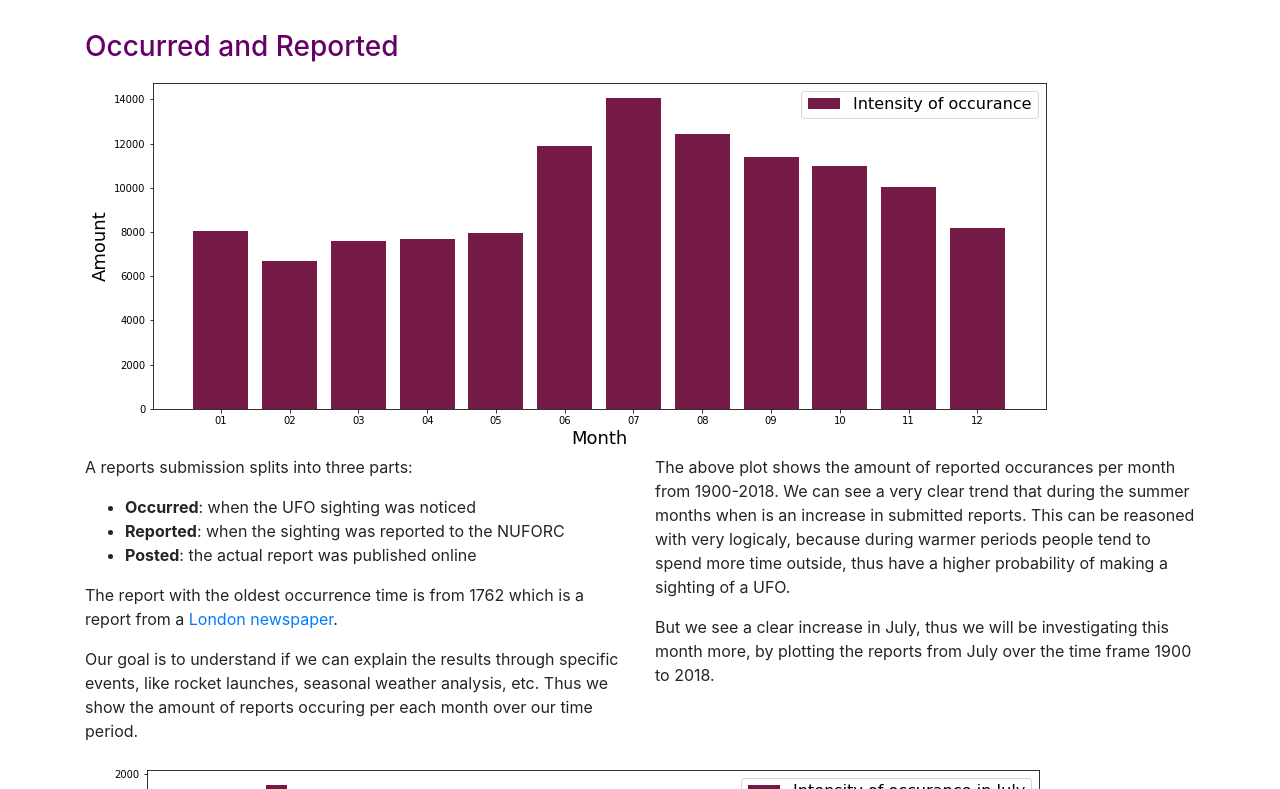
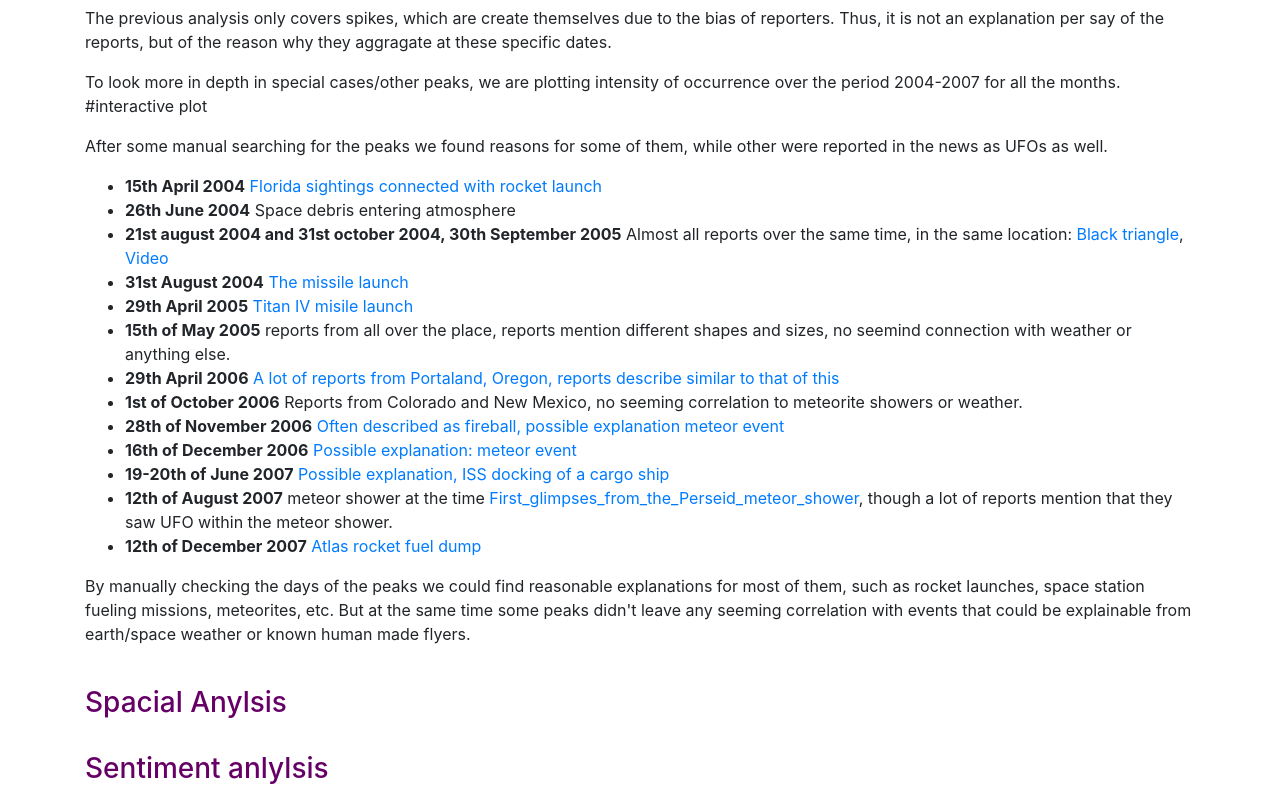
Before and after one commit to kiru/ada_project, a plain HTML site: page data_story/index.html in a window 1280 px wide. Shown: the part 1220-2009 px from the top of the page. Drawn offline with nearby package versions, Linux system fonts and the light colour scheme.

```diff
--- a/data_story/index.html
+++ b/data_story/index.html
@@ -137,150 +137,81 @@
         </div>
     </div>
 
-
     <div class="row">
         <div class="col">
-            <h3 class="title">Occurred and Reported</h3>
-
-            <div class="row justify-content-center">
-                <div class="col">
-                    <img src="img/over_month.png" class="img-fluid">
-                </div>
-            </div>
-
-            <div class="row">
-                <div class="col">
-                    <p>A reports submission splits into three parts:
-                    <ul>
-                        <li><b>Occurred</b>: when the UFO sighting was noticed</li>
-                        <li><b>Reported</b>: when the sighting was reported to the NUFORC</li>
-                        <li><b>Posted</b>: the actual report was published online</li>
-                    </ul>
-
-                    <p> The report with the oldest occurrence time is from 1762 which is a report from a <a
-                            href="http://www.nuforc.org/webreports/050/S50113.html">London newspaper</a>.
-                    </p>
-                    <p>Our goal is to understand if we can explain the results through specific events, like rocket
-                        launches, seasonal weather analysis, etc. Thus we show the amount of reports occuring per each
-                        month
-                        over our time period.
-                    </p>
-                </div>
-
-                <div class="col">
-                    <p>The above plot shows the amount of reported occurances per month from 1900-2018. We can see a
-                        very clear
-                        trend that during the summer months when is an increase in submitted reports. This can be
-                        reasoned
-                        with very logicaly, because during warmer periods people tend to spend more time outside, thus
-                        have
-                        a higher probability of making a sighting of a UFO.
-                    </p>
-                    <p>But we see a clear increase in July, thus we will be investigating this month more, by plotting
-                        the
-                        reports from July over the time frame 1900 to 2018.
-                    </p>
-                </div>
-            </div>
-        </div>
-    </div>
-
-    <div class="row">
-        <div class="col">
-            <img src="img/july.png" alt="" class="img-fluid">
-
-            <p> Now, here things start to become very interesting. We can quite obviously see an increase for the
-                4th of July, as a lot of sightings might be connected with the fireworks in the US.
-            </p>
-
-            <p> Though, another very clear increase is on the 15th of July, but after a google query, no specific
-                occurance in the month of July was found. Thus, an investigation of the 15th of July over the years
-                occurs. What is more interesting, is that the increase on the 15th day of the month can be seen
-                across multiple months. </p>
-            </p>
-            <img src="img/12month.png" alt="" class="img-fluid">
-
-
-            <p> We can see a very clear trend across all months, that during the 15th day of the month there is a
-                sudden increase in occured reportings of UFOs. Also, in most months there is a peak on the first day
-                of the month and in some on the last one. And in some months there are also other peaks, which most
-                of the time can be explained due to holidays, such as the 4th of July of New Years Eve, when
-                fireworks are very prevalent. </p>
-
-            <p> To get a better understanding of the peaks that occur in the middle of the month, we will plot the
-                time between the Occurrence and Reporting of the sighting over days of the month.
-            </p>
-            <img src="img/boxplot.png" alt="" class="img-fluid">
-
-            <p>
-                We see that we have some suspicious dates, where the mean is higher than for the other ones, these
-                days fall on 'round' numbers, thus we propose that these dates are artificially inflated. In other
-                words, UFO reporters which submit their reports after a longer time will have a bias towards round
-                dates, which has been shown in previous research as well. {ref: Huttenlocher (1990)}
-            </p>
-
-            <p>
-                To check this further we will do Kolmogorov-Smirnov test on these dates to see if their empirical
-                distribution matches the distribution of the other dates. From the test we got a p-value &lt; 0.05,
-                thus we can reject the null hypothesis, meaning, that they are not of the same distribution. This
-                further means, that reporters have a certain bias towards round dates after a long time between the
-                occurance of the sighting and the reporting itself.
-            </p>
-            <h2 class="title">Other spikes</h3>
-                <p>The previous analysis only covers spikes, which are create themselves
-                    due to the bias of reporters. Thus, it is not an explanation per say
-                    of the reports, but of the reason why they aggragate at these specific dates.</p>
-
-                <p>
-                    To look more in depth in special cases/other peaks, we are plotting
-                    intensity of occurrence over the period 2004-2007 for all the months.
-
-                    #interactive plot
-                </p>
+            <p>The previous analysis only covers spikes, which are create themselves due to the bias of reporters. Thus,
+                it is not an explanation per say of the reports, but of the reason why they aggragate at these specific
+                dates.</p>
+            <p> To look more in depth in special cases/other peaks, we are plotting intensity of occurrence over the
+                period 2004-2007 for all the months. #interactive plot </p>
 
             <p> After some manual searching for the peaks we found reasons for some
                 of them, while other were reported in the news as UFOs as well.
+            <ul>
 
-                    15th April 2004, Florida sightings connected with rocket launch
-                    https://en.wikipedia.org/wiki/List_of_Atlas_launches_(2000%E2%80%932009)
-
-                    26th June 2004, space debris entering atmosphere
-
-                    21st august 2004 and 31st october 2004, 30th September 2005,
-                    https://www.youtube.com/watch?v=UE_hpI5K8fY, almost all reports over the same time, in the same
-                    location https://en.wikipedia.org/wiki/Black_triangle_(UFO)
-
-                    31st August 2004, the missile launch
-                    https://www.space.com/299-mystery-cloud-appears-eastern-canada.html
-
-                    29th of April 2005, titan IV misile launch https://en.wikipedia.org/wiki/Titan_IV
-
-                    15th of May 2005, reports from all over the place, reports
-                    mention different shapes and sizes, no seemind connection with
-                    weather or anything else.
-
-                    29th April 2006, a lot of reports from Portaland, Oregon, reports
-                    describe similar to that of this https://en.wikipedia.org/wiki/Black_triangle_(UFO)
-
-                    1st of October 2006, reports from Colorado and New Mexico, no
-                    seeming correlation to meteorite showers or weather.
-
-                    28th of November 2006, often described as fireball, possible
-                    explanation meteor event https://www.amsmeteors.org/members/imo_view/event/2006/448
-
-                    16th of December 2006, possible explanation: meteor
-                    event https://www.amsmeteors.org/members/imo_view/event/2006/492
-
-                    19-20th of June 2007, possible explanation, ISS docking of a
-                    cargo ship https://twitter.com/shuttlealmanac/status/744654510778245121
-
-                    12th of August 2007, meteor shower at the time
-                    http://m.esa.int/Our_Activities/Space_Science/First_glimpses_from_the_Perseid_meteor_shower,
+                <li>
+                    <b>15th April 2004</b>
+                    <a href="https://en.wikipedia.org/wiki/List_of_Atlas_launches_(2000%E2%80%932009)">Florida sightings
+                        connected with rocket launch</a>
+                </li>
+                <li>
+                    <b>26th June 2004</b> Space debris entering atmosphere
+                </li>
+                <li>
+                    <b>21st august 2004 and 31st october 2004, 30th September 2005</b>
+                    Almost all reports over the same time, in the same location: <a
+                        href="https://en.wikipedia.org/wiki/Black_triangle_(UFO)">Black triangle</a>,
+                    <a href="https://www.youtube.com/watch?v=UE_hpI5K8fY">Video</a>
+                </li>
+                <li>
+                    <b>31st August 2004</b> <a
+                        href="https://www.space.com/299-mystery-cloud-appears-eastern-canada.html">The missile
+                    launch</a>
+                </li>
+                <li><b>29th April 2005</b> <a href="https://en.wikipedia.org/wiki/Titan_IV">Titan IV misile launch </a>
+                </li>
+                <li>
+                    <b>15th of May 2005</b>
+                    reports from all over the place, reports mention different shapes and sizes, no seemind connection
+                    with weather or anything else.
+                </li>
+                <li>
+                    <b>29th April 2006</b>
+                    <a href="https://en.wikipedia.org/wiki/Black_triangle_(UFO)">A lot of reports from Portaland,
+                        Oregon, reports
+                        describe similar to that of this </a>
+                </li>
+                <li>
+                    <b>1st of October 2006</b>
+                    Reports from Colorado and New Mexico, no seeming correlation to meteorite showers or weather.
+                </li>
+                <li>
+                    <b>28th of November 2006</b>
+                    <a href="https://www.amsmeteors.org/members/imo_view/event/2006/448">Often described as fireball,
+                        possible explanation meteor event </a>
+                </li>
+                <li>
+                    <b>16th of December 2006</b>
+                    <a href="https://www.amsmeteors.org/members/imo_view/event/2006/492">Possible explanation: meteor
+                        event</a>
+                </li>
+                <li>
+                    <b>19-20th of June 2007</b>
+                    <a href="https://twitter.com/shuttlealmanac/status/744654510778245121">Possible explanation, ISS
+                        docking of a cargo ship </a>
+                </li>
+                <li>
+                    <b>12th of August 2007</b>
+                    meteor shower at the time <a
+                        href="http://m.esa.int/Our_Activities/Space_Science/First_glimpses_from_the_Perseid_meteor_shower">First_glimpses_from_the_Perseid_meteor_shower</a>,
                     though a lot of reports mention that they saw UFO within the meteor shower.
-
-                    12th of December 2007, Atlas rocket fuel dump https://britastro.org/node/5886
+                </li>
+                <li>
+                    <b>12th of December 2007</b>
+                    <a href="https://britastro.org/node/5886">Atlas rocket fuel dump</a>
+                </li>
+            </ul>
             </p>
-
             <p>By manually checking the days of the peaks we could find reasonable explanations for most of
                 them, such as rocket launches, space station fueling missions, meteorites, etc. But at the same
                 time some peaks didn't leave any seeming correlation with events that could be explainable from
```
Lines whose indentation alone changed are shown as unchanged.
